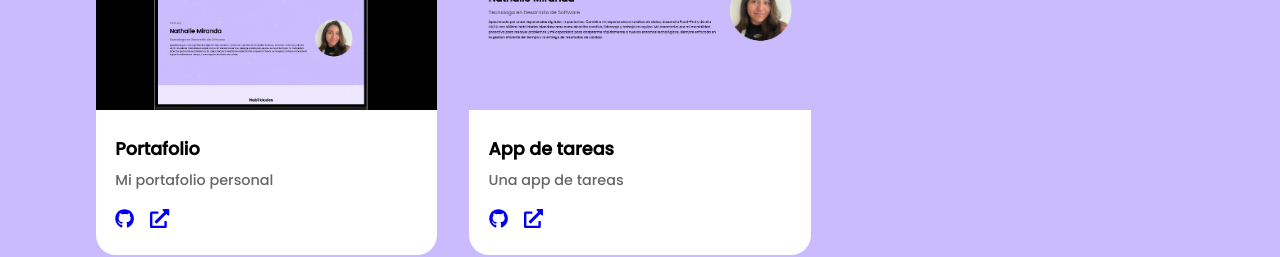
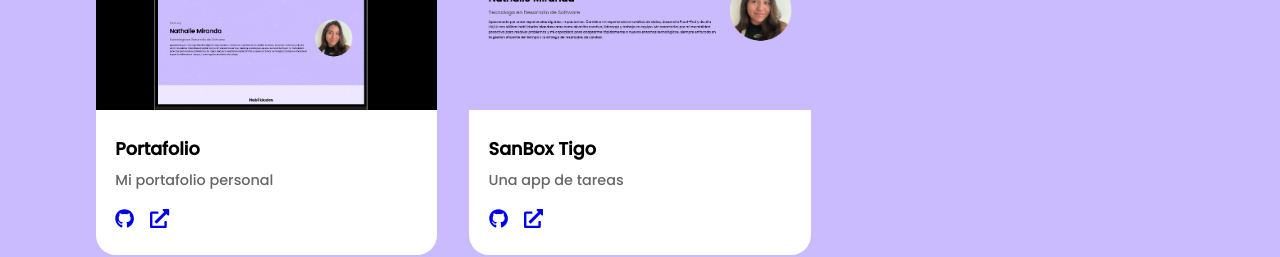
Before and after one commit to NathyGaby04/Portafolio, a React (Vite) app in the folder portafolio/: page / in a window 1280 px wide. Shown: the part 1860-2117 px from the top of the page. Built offline with nearby package versions, Linux system fonts and the light colour scheme.

Commit message:
Actualización

```diff
--- a/portafolio/src/components/Proyectos.jsx
+++ b/portafolio/src/components/Proyectos.jsx
@@ -10,15 +10,15 @@ function Proyectos() {
             nombre: 'Portafolio',
             descripcion: 'Mi portafolio personal',
             imagen: foto1,
-            github: 'https://github.com/',
-            demo: 'https://demo.com/'
+            github: 'https://github.com/NathyGaby04/Portafolio.git',
+            demo: 'https://portafolio-d4z18qjeh-nathalie-mirandas-projects.vercel.app/'
         },
         {
-            nombre: 'App de tareas',
+            nombre: 'SanBox Tigo',
             descripcion: 'Una app de tareas',
             imagen: foto2,
-            github: 'https://github.com/',
-            demo: 'https://demo.com/'
+            github: 'https://github.com/NathyGaby04/SanBox-Test.git',
+            demo: 'https://san-box-test.vercel.app/index.html'
         },
     ];
 
```
